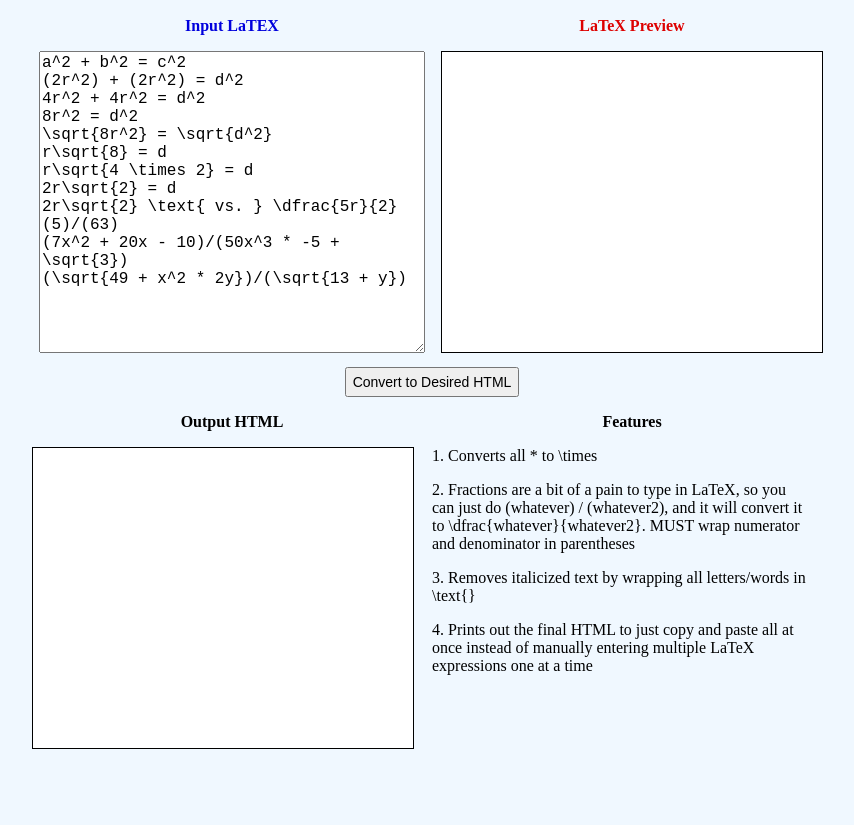
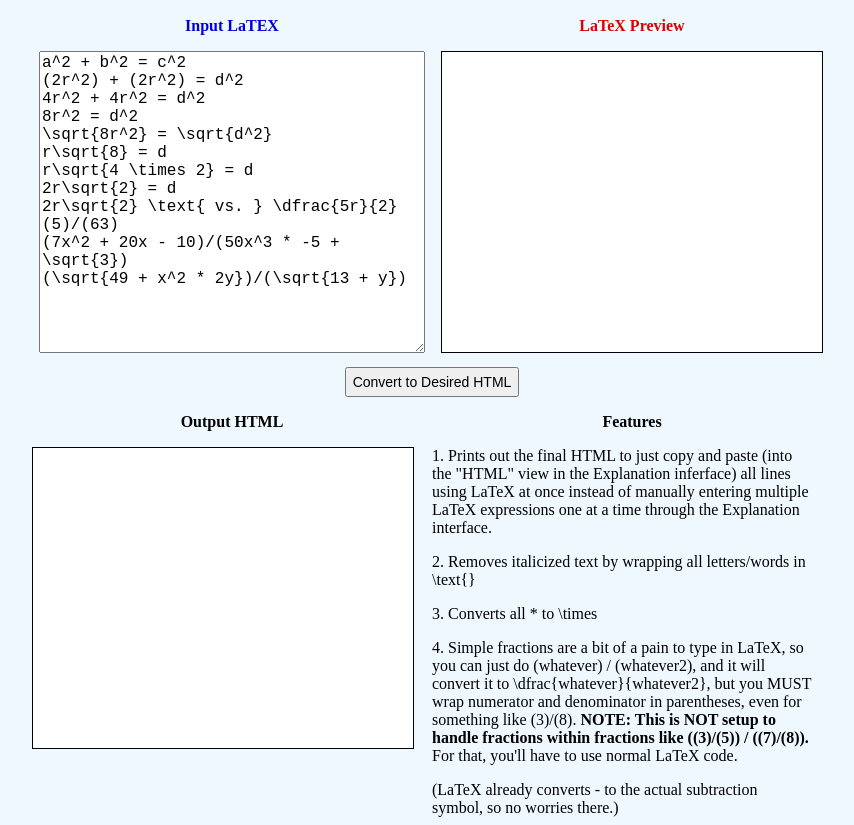
Before and after one commit to ThumbSnail/LaTeXConversionM, a plain HTML site: page dist/index.html in a window 1280 px wide. Shown: the part 79-904 px from the top of the page, without its empty margins (208-1062 px from the left). Before the commit the page ends 828 px from the top, so only its background shows below. Drawn offline with nearby package versions, Linux system fonts and the light colour scheme.

Commit message:
Fix: Clarified instructions/features

```diff
--- a/dist/index.html
+++ b/dist/index.html
@@ -28,10 +28,11 @@
     <div id="features-container">
       <p class="bold">Features</p>
       <div id="features">
-        <p>1. Converts all * to \times</p>
-        <p>2. Fractions are a bit of a pain to type in LaTeX, so you can just do (whatever) / (whatever2), and it will convert it to \dfrac{whatever}{whatever2}.  MUST wrap numerator and denominator in parentheses</p>
-        <p>3. Removes italicized text by wrapping all letters/words in \text{}</p>
-        <p>4. Prints out the final HTML to just copy and paste all at once instead of manually entering multiple LaTeX expressions one at a time</p>
+        <p>1. Prints out the final HTML to just copy and paste (into the "HTML" view in the Explanation inferface) all lines using LaTeX at once instead of manually entering multiple LaTeX expressions one at a time through the Explanation interface.</p>
+        <p>2. Removes italicized text by wrapping all letters/words in \text{}</p>
+        <p>3. Converts all * to \times</p>
+        <p>4. Simple fractions are a bit of a pain to type in LaTeX, so you can just do (whatever) / (whatever2), and it will convert it to \dfrac{whatever}{whatever2}, but you MUST wrap numerator and denominator in parentheses, even for something like (3)/(8). <strong>NOTE: This is NOT setup to handle fractions within fractions like ((3)/(5)) / ((7)/(8)).</strong> For that, you'll have to use normal LaTeX code.</p>
+        <p>(LaTeX already converts - to the actual subtraction symbol, so no worries there.)
       </div>
     </div>
   </div>
```
Also changed, not shown: src/index.html (+5 -4 lines).
